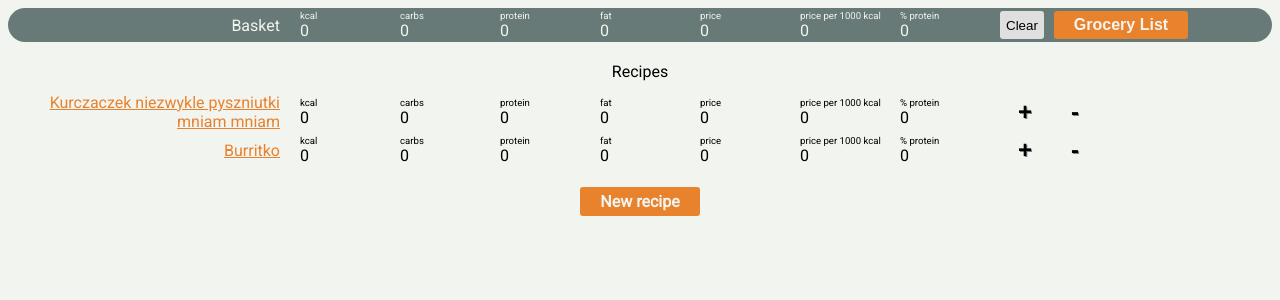
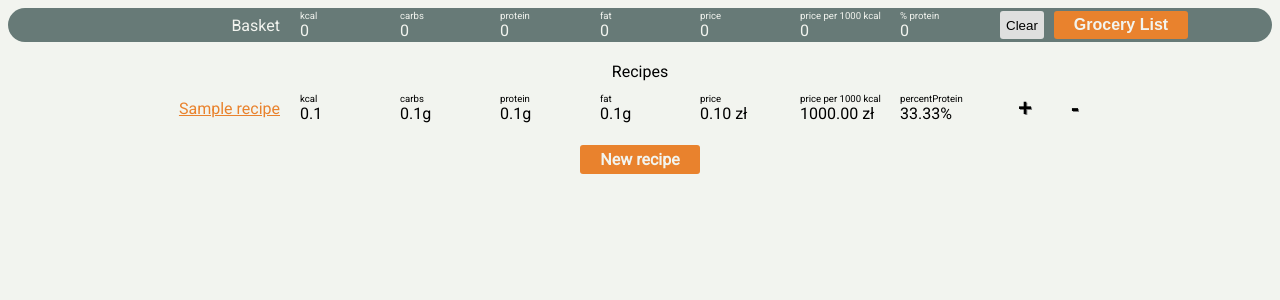
Before and after one commit to dkowl/groceries, a Django app: page /recipes/ in a window 1280 px wide. Shown: the top 300 px of the page. Run offline with Django 3.2, Linux system fonts and the light colour scheme; tables that the repository leaves empty hold one stand-in row (values such as "Sample post").

Commit message:
real recipe data calculated and displayed in recipes

```diff
--- a/recipes/templates/recipes/index.html
+++ b/recipes/templates/recipes/index.html
@@ -5,6 +5,9 @@
     {% load static %}
     <link rel="stylesheet" href="{% static "recipes/style.css" %}">
     <link href="https://fonts.googleapis.com/css2?family=Roboto:wght@300;400&display=swap" rel="stylesheet">
+    <script>
+
+    </script>
   </head>
   <body>
     <div class="recipe-row basket">
--- a/recipes/templates/recipes/new-recipe.html
+++ b/recipes/templates/recipes/new-recipe.html
@@ -119,14 +119,14 @@
         }
       }
 
-      function addFoodDataToPost(){
-        let formData = document.forms["newRecipeForm"]["picked_foods"];
+      function addFoodDataToPost(formId){
+        let formData = document.forms[formId]["picked_foods"];
         formData.value = JSON.stringify(pickedFoods);
       }
     </script>
   </head>
   <body>
-    <form name="newRecipeForm" action="new-recipe" method="post" onsubmit="addFoodDataToPost()">
+    <form name="newRecipeForm" action="new-recipe" method="post" onsubmit="addFoodDataToPost(newRecipeForm)">
         {% csrf_token %}
         {{ recipe_form }}
         <input type="hidden" name="picked_foods" value="" id="picked_foods">
--- a/recipes/views.py
+++ b/recipes/views.py
@@ -5,8 +5,11 @@ import logging
 import json
 import traceback
 import datetime
+from decimal import Decimal, ROUND_HALF_UP
 from .forms import RecipeForm, FoodIdForm
 from .models import Food, Recipe, RecipeFood
+
+logger = logging.getLogger(__name__)
 
 # Create your views here.
 def index(request):
@@ -26,36 +29,81 @@ def index(request):
     ]
 
     class RecipeView:
-        name = ""
-        properties = []
+        def __init__(self):
+            self.name = ""
+            self.properties = []
+
+        def __repr__(self):
+            return self.name + str(self.properties)
 
     basket = RecipeView()
     basket.name = "Basket"
     for property in property_order:
         basket.properties.append((property, basket_props[property]))
 
-    recipes = []
-    basket.name = "Kurczaczek niezwykle pyszniutki mniam mniam"
-    recipes.append(copy.deepcopy(basket))
-    basket.name = "Burritko"
-    recipes.append(copy.deepcopy(basket))
+    recipes = Recipe.objects.all()
+    recipeViews = []
+    for recipe in recipes:
+        recipeView = RecipeView()
+        recipeView.name = recipe.recipe_name
+        recipeFoods = RecipeFood.objects.filter(recipe__pk=recipe.id)
+        kcal = Decimal(0)
+        carbs = Decimal(0)
+        protein = Decimal(0)
+        fat = Decimal(0)
+        price = Decimal(0)
+        pricePer1000Kcal = Decimal(0)
+        percentProtein = Decimal(0)
+        for recipeFood in recipeFoods:
+            food = Food.objects.get(id=recipeFood.food.id)
+            multOf100g = Decimal(recipeFood.quantity_grams) / 100
+            kcal += food.kcal_per_100g * multOf100g
+            carbs += food.carbs_per_100g * multOf100g
+            protein += food.protein_per_100g * multOf100g
+            fat += food.fat_per_100g * multOf100g
+            price += food.cost_per_kg * multOf100g / 10
 
-    return render(request, 'recipes/index.html', {"recipes": recipes, "basket": basket})
+        pricePer1000Kcal = (price / (kcal / Decimal(1000))) if kcal else Decimal(0)
+        percentProtein = (protein * 4 / (carbs * 4 + protein * 4 + fat * 4) * 100) if carbs or protein or fat else Decimal(0)
+
+        kcal = kcal.quantize(Decimal('0.1'), ROUND_HALF_UP)
+        carbs = carbs.quantize(Decimal('0.1'), ROUND_HALF_UP)
+        protein = protein.quantize(Decimal('0.1'), ROUND_HALF_UP)
+        fat = fat.quantize(Decimal('0.1'), ROUND_HALF_UP)
+        price = price.quantize(Decimal('0.01'), ROUND_HALF_UP)
+        pricePer1000Kcal = pricePer1000Kcal.quantize(Decimal('0.01'), ROUND_HALF_UP)
+        percentProtein = percentProtein.quantize(Decimal('0.01'), ROUND_HALF_UP)
+
+        currency = " zł"
+
+        recipeView.properties.extend([
+            ('kcal', kcal),
+            ('carbs', str(carbs) + 'g'),
+            ('protein', str(protein) + 'g'),
+            ('fat', str(fat) + 'g'),
+            ('price', str(price) + currency),
+            ('price per 1000 kcal', str(pricePer1000Kcal) + currency),
+            ('percentProtein', str(percentProtein) + "%")
+        ])
+        recipeViews.append(copy.deepcopy(recipeView))
+
+
+    return render(request, 'recipes/index.html', {"recipes": recipeViews, "basket": basket})
 
 def new_recipe(request):
 
-    logger = logging.getLogger(__name__)
-    try:
-        logger.debug(request.POST)
-        newRecipe = Recipe(creation_date=datetime.datetime.now(), recipe_name=request.POST['recipe_name'], description=request.POST['description'])
-        pickedFoods = json.loads(request.POST['picked_foods'])
-        newRecipe.save()
-        recipeId = newRecipe.id
-        for foodId, foodWeight in pickedFoods.items():
-            newRecipeFood = RecipeFood(food_id=foodId, recipe_id=recipeId, quantity_grams=foodWeight)
-            newRecipeFood.save()
-    except:
-        logger.debug(traceback.format_exc())
+    if request.POST:
+        try:
+            logger.debug(request.POST)
+            newRecipe = Recipe(creation_date=datetime.datetime.now(), recipe_name=request.POST['recipe_name'], description=request.POST['description'])
+            pickedFoods = json.loads(request.POST['picked_foods'])
+            newRecipe.save()
+            recipeId = newRecipe.id
+            for foodId, foodWeight in pickedFoods.items():
+                newRecipeFood = RecipeFood(food_id=foodId, recipe_id=recipeId, quantity_grams=foodWeight)
+                newRecipeFood.save()
+        except:
+            logger.debug(traceback.format_exc())
 
     return render(request, 'recipes/new-recipe.html', {
         "recipe_form": RecipeForm(),
```
